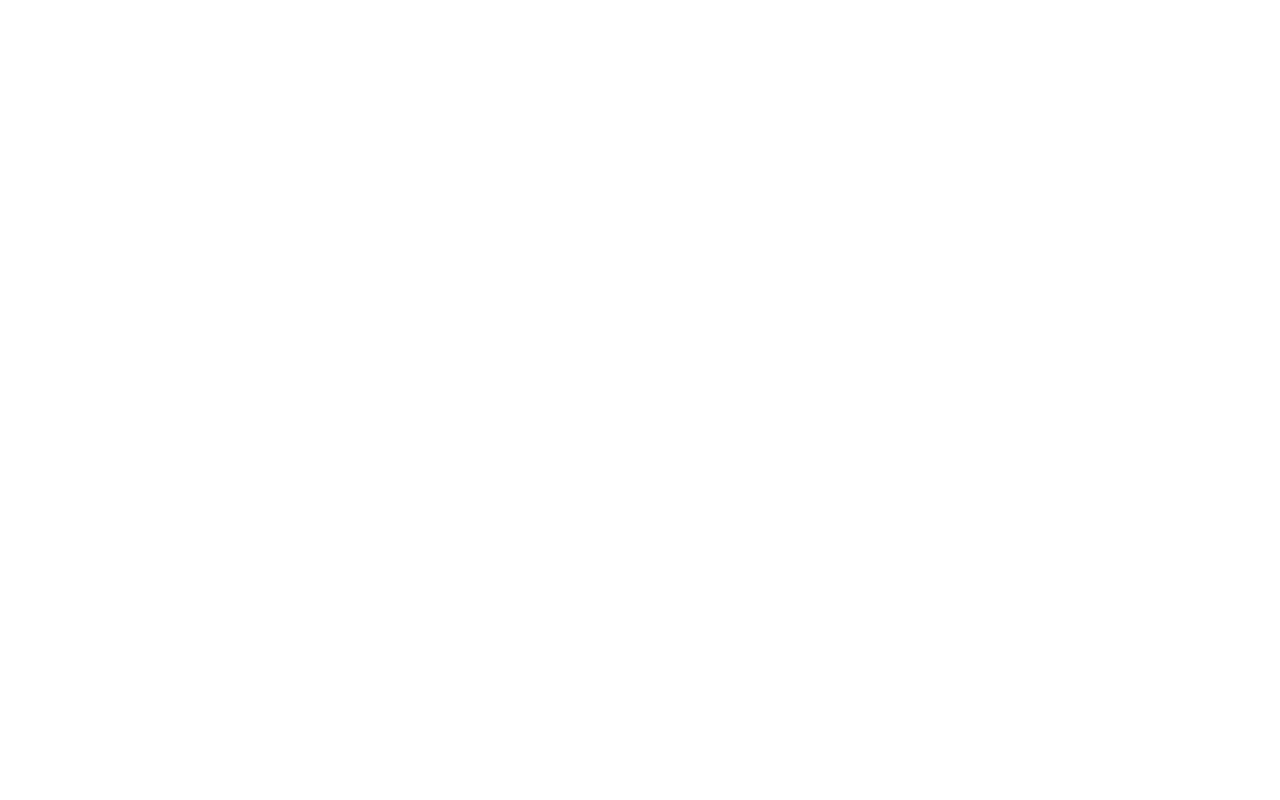
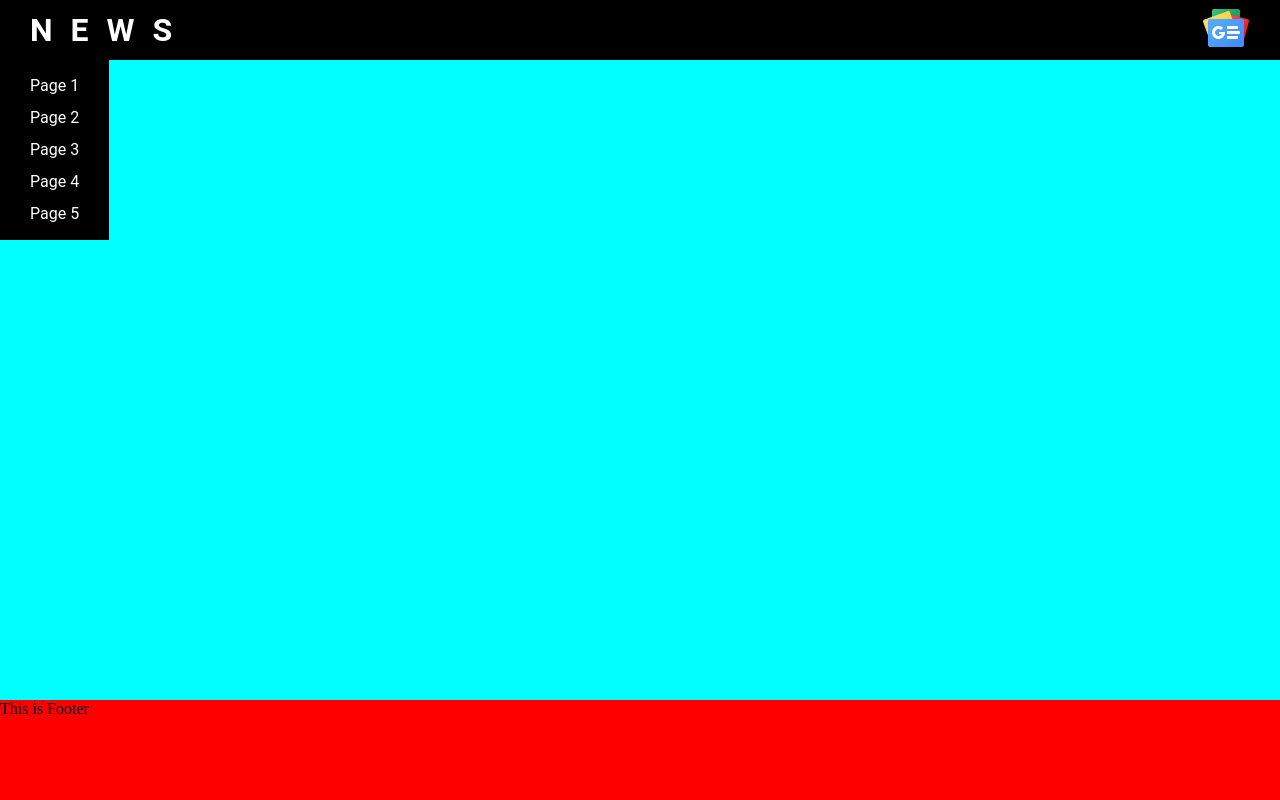
Before and after one commit to Chankse/NatrosExam, a plain HTML site: page index.html in a window 1280 px wide. Drawn offline with Linux system fonts and the light colour scheme.

Commit message:
add header

```diff
--- a/index.html
+++ b/index.html
@@ -7,6 +7,23 @@
     <link rel="stylesheet" href="style.css">
 </head>
 <body>
+    <header>
+        <div class="header-title"><p>N E W S</p></div>
+        <div class="header-logo">
+            <img src="./logo.png" alt="Logo">
+        </div>
 
+        <div class="menu">
+            <ul>
+                <li>Page 1</li>
+                <li>Page 2</li>
+                <li>Page 3</li>
+                <li>Page 4</li>
+                <li>Page 5</li>
+            </ul>
+        </div>
+    </header>
+    <main>This is Main</main>
+    <footer>This is Footer</footer>
 </body>
 </html>
--- a/style.css
+++ b/style.css
@@ -0,0 +1,57 @@
+* {
+    box-sizing: border-box;
+    margin: 0;
+    padding: 0;
+    user-select: none;
+}
+
+header {
+    position: relative;
+    width: 100%;
+    height: 60px;
+    background-color: black;
+
+    display: flex;
+    align-items: center;
+    justify-content: space-between;
+
+    padding: 0 30px;
+}
+
+header .header-title {
+    font: 700 32px Roboto, sans-serif;
+    color: white;
+    letter-spacing: 5px;
+}
+
+header .menu {
+    position: absolute;
+    left: 0;
+    top: 60px;
+    background-color: black;
+
+    width: fit-content;
+    height: fit-content;
+    padding: 10px 30px
+}
+
+header .menu li {
+    font: 16px Roboto, sans-serif;
+    color: white;
+    line-height: 32px;
+    list-style: none;
+}
+
+main {
+    width: 100%;
+    height: auto;
+    min-height: calc(100vh - 160px);
+    background-color: aqua;
+}
+
+footer {
+    margin-top: auto;
+    width: 100%;
+    height: 100px;
+    background-color: red;
+}
```
Also changed, not shown: logo.png (added).
